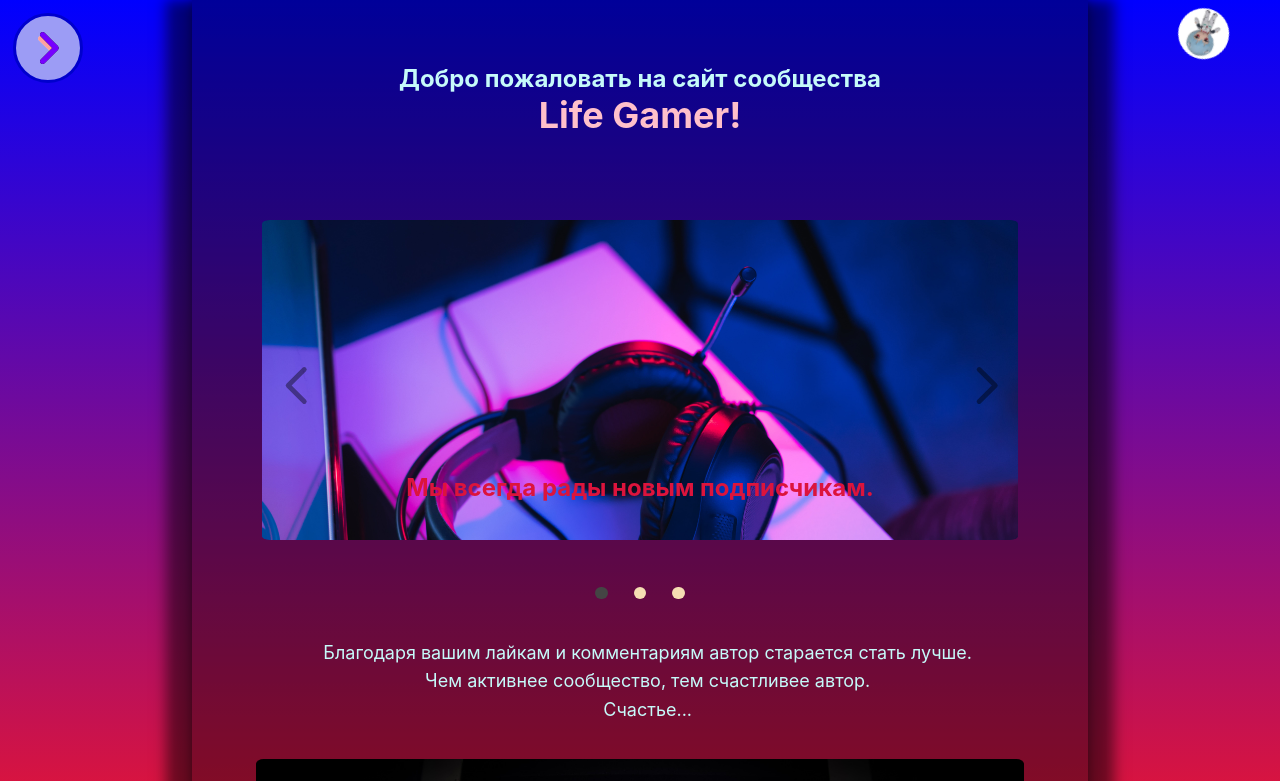
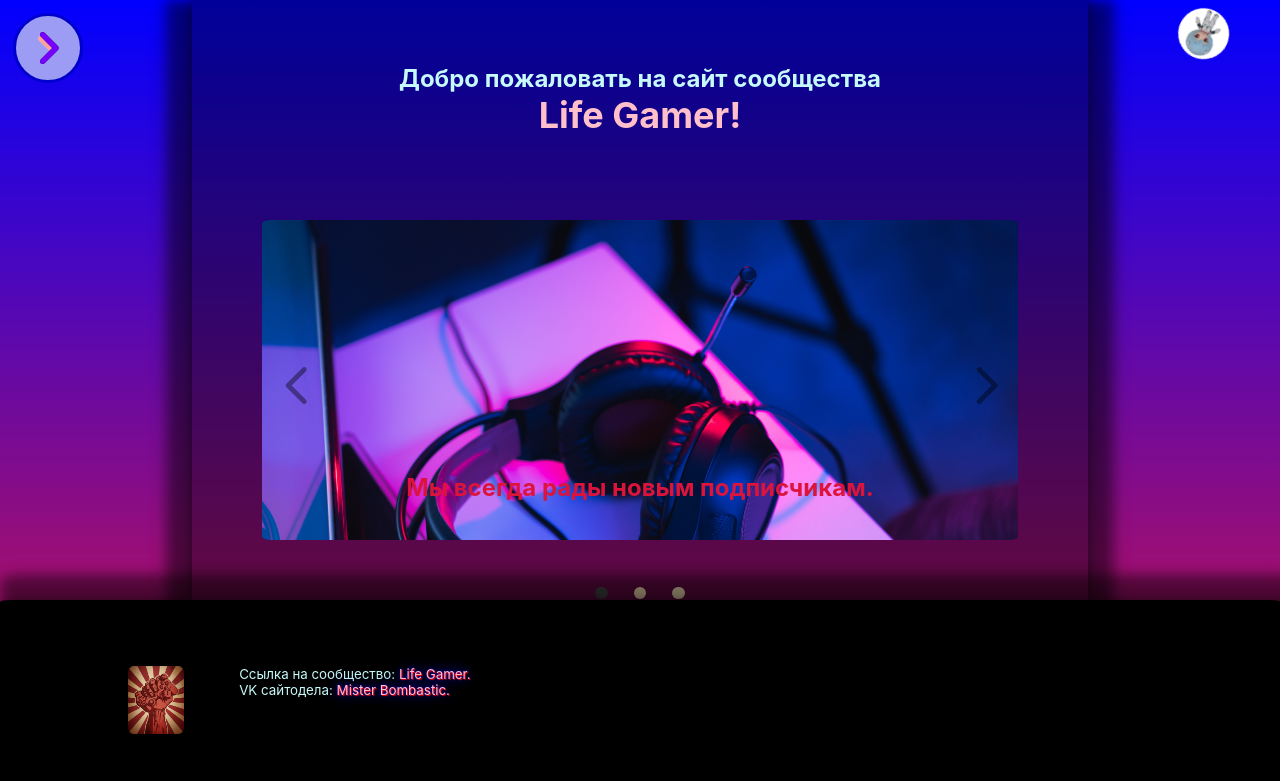
Before and after one commit to Diesfingers228/LifeGamer, a React (Create React App) app in the folder my-app/: page / in a window 1280 px wide. Shown: the top 781 px of the page. Built offline with nearby package versions, Linux system fonts and the light colour scheme.

Commit message:
Life Gamer

```diff
--- a/my-app/src/AppMobileMaxpx.css
+++ b/my-app/src/AppMobileMaxpx.css
@@ -112,7 +112,7 @@
       padding-right: 5%;
       box-shadow: -1vw 1vw 1vw 1vw rgba(0, 0, 0, 0.5), 1vw 1vw 1vw 1vw rgba(0, 0, 0, 0.5);
       background-color: rgba(0, 0, 0, 0.4);
-      padding-bottom: 2%;
+      padding-bottom: 25%;
       }
 
     #frame input[type=radio] {
@@ -356,10 +356,10 @@
       display: flex;
       align-items: center;
       position: absolute;
-      bottom: -80%;
+      bottom: 0;
       left: 0;
       width: 100%;
-      height: 20%;
+      height: 25%;
     }
 
     .footer-content {
```
